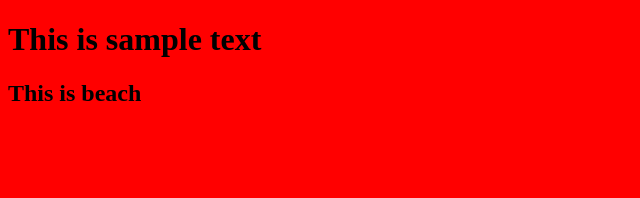
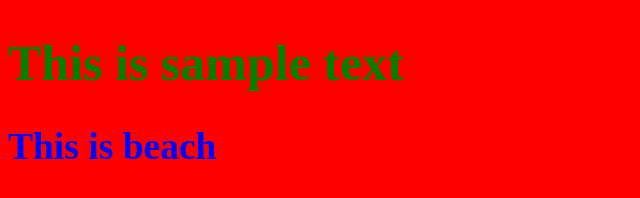
Before and after one commit to staten-island-tech/css-blogpost-project-NatalieZ27, a plain HTML site: page index.html in a window 1280 px wide. Shown: the whole page, without its empty margins (0-640 px from the left). Drawn offline with Linux system fonts and the light colour scheme.

Commit message:
Update syle.css

```diff
--- a/syle.css
+++ b/syle.css
@@ -1,3 +1,8 @@
 body {
   background-color: red;
+  color: blue;
+  font-size: 25px;
 }
+h1 {
+  color: green;
+}
```
